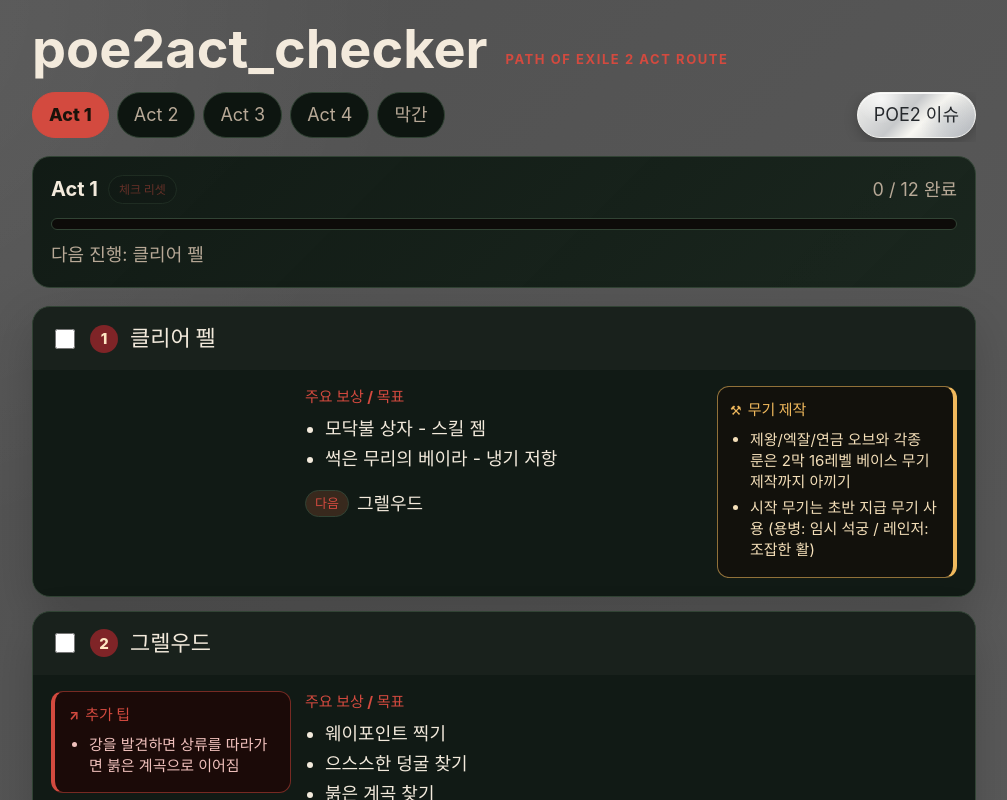
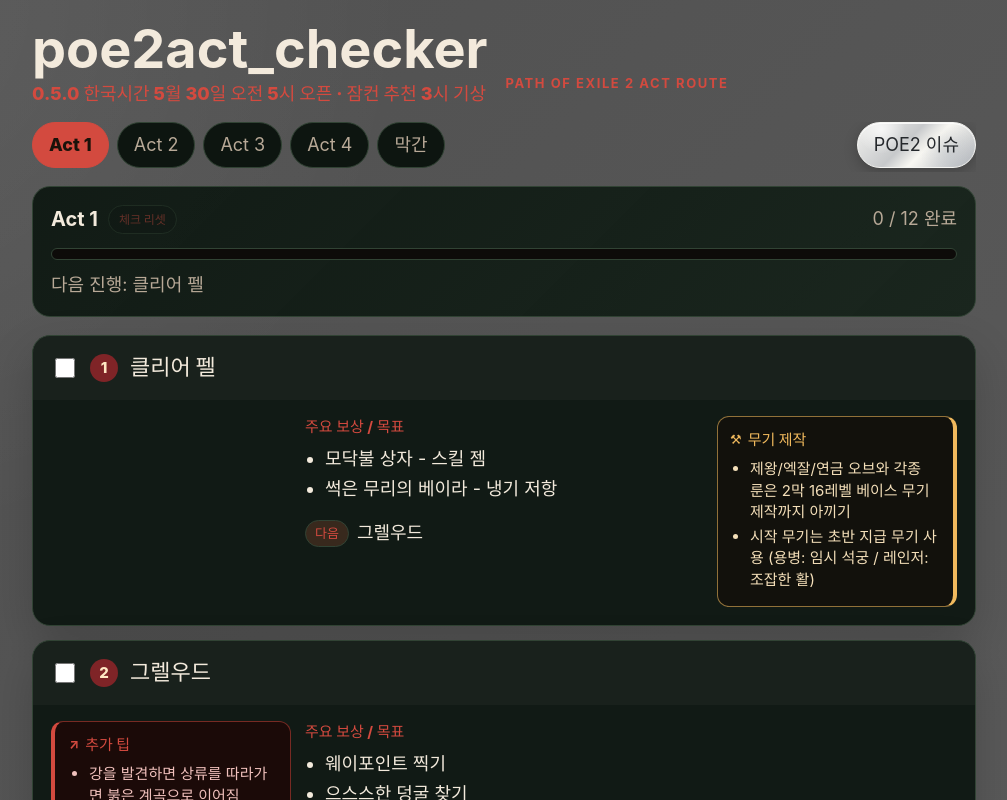
Before and after one commit to chrier/poe2act_checker, a React (Vite) app: page / in a window 1280 px wide. Shown: the top 800 px of the page, without its empty margins (136-1143 px from the left). Built offline with nearby package versions, Linux system fonts and the light colour scheme.

Commit message:
Add POE2 launch note

```diff
--- a/src/App.css
+++ b/src/App.css
@@ -130,8 +130,21 @@
 }
 
 .header-meta {
-  margin-bottom: 7px;
+  margin-bottom: 13px;
   min-width: 0;
+}
+
+.header-title-copy {
+  display: grid;
+  gap: 7px;
+}
+
+.launch-note {
+  color: var(--accent);
+  font-size: clamp(14px, 2vw, 18px);
+  font-weight: 800;
+  line-height: 1.25;
+  margin: 0;
 }
 
 .eyebrow {
--- a/src/App.tsx
+++ b/src/App.tsx
@@ -96,7 +96,10 @@
     <main className={`app-shell ${activeView === 'issues' ? 'theme-issues' : `theme-act-${currentGuide.act}`}`}>
       <header className="app-header">
         <div className="header-title-row">
-          <h1>poe2act_checker</h1>
+          <div className="header-title-copy">
+            <h1>poe2act_checker</h1>
+            <p className="launch-note">0.5.0 한국시간 5월 30일 오전 5시 오픈 · 잠컨 추천 3시 기상</p>
+          </div>
           <div className="header-meta">
             <p className="eyebrow">Path of Exile 2 Act Route</p>
           </div>
```
